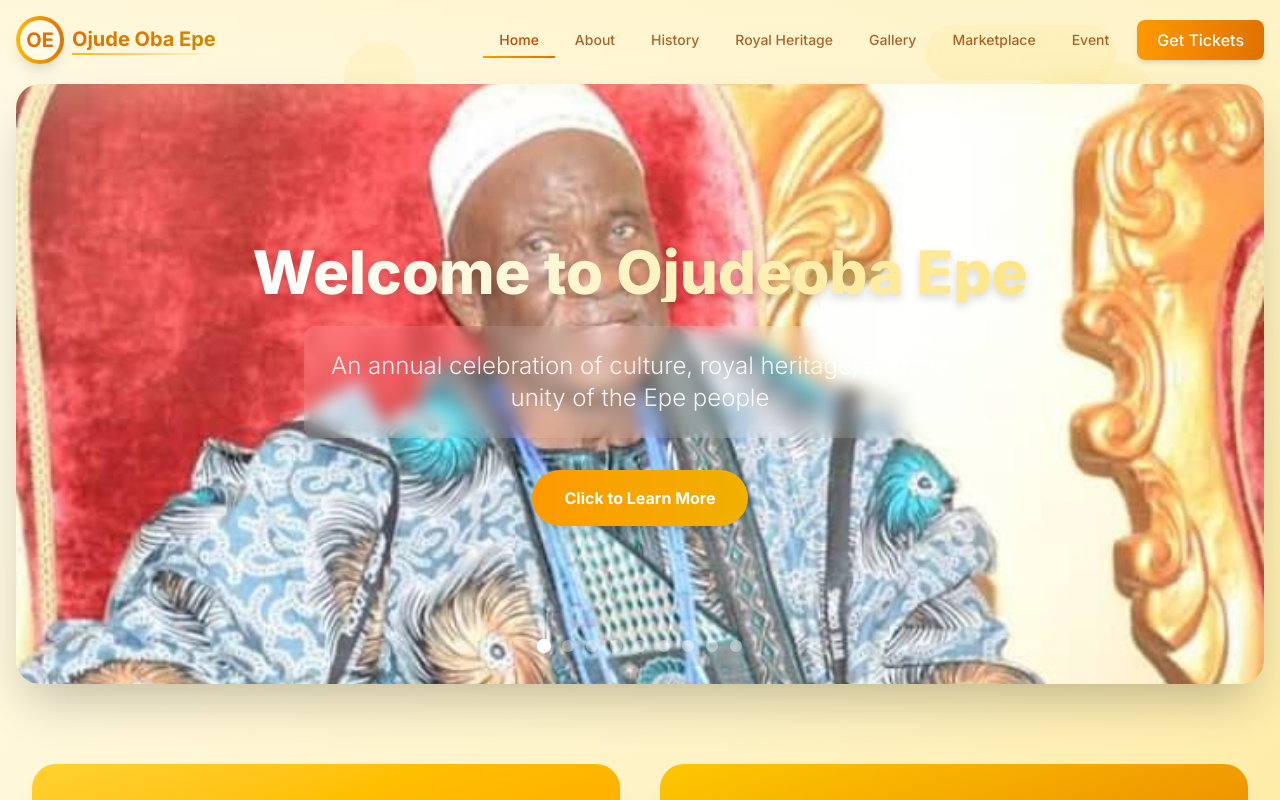
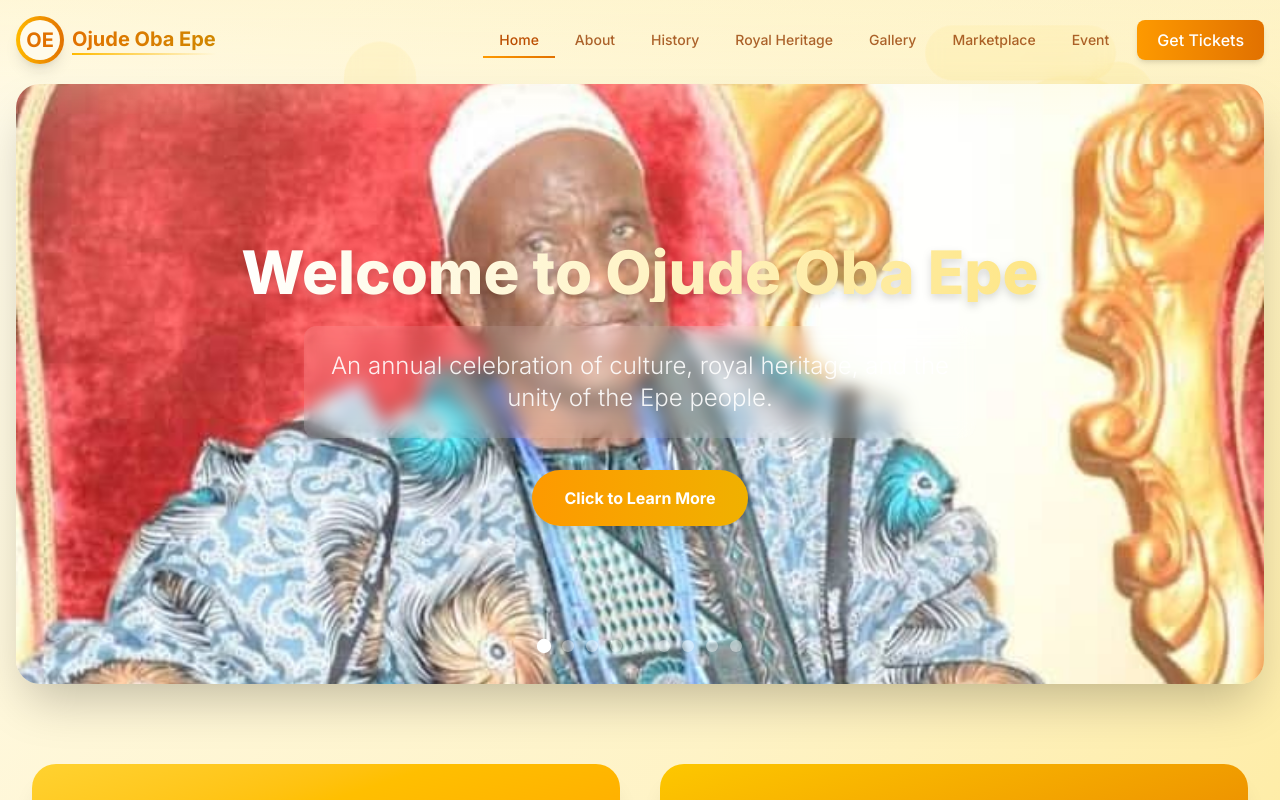
Before and after one commit to Sinfosecurity/ojudeoba-epe, a Next.js app: page / in a window 1280 px wide. Shown: the top 800 px of the page. Built offline with nearby package versions, Linux system fonts and the light colour scheme.

Commit message:
Fix typo in homepage title and update description for clarity

```diff
--- a/app/page.tsx
+++ b/app/page.tsx
@@ -94,11 +94,11 @@ export default function HomePage() {
               className="text-center text-white px-6"
             >
               <h1 className="text-6xl font-extrabold mb-6 drop-shadow-lg bg-clip-text text-transparent bg-gradient-to-r from-white to-amber-200">
-                Welcome to Ojudeoba Epe
+                Welcome to Ojude Oba Epe
               </h1>
               <p className="text-2xl max-w-2xl mx-auto font-light text-white/90 backdrop-blur-sm bg-white/10 p-6 rounded-xl">
                 An annual celebration of culture, royal heritage, and the unity
-                of the Epe people
+                of the Epe people.
               </p>
               <motion.button
                 className="mt-8 px-8 py-4 bg-gradient-to-r from-amber-500 to-yellow-500 text-white font-bold rounded-full shadow-lg hover:shadow-xl"
```
